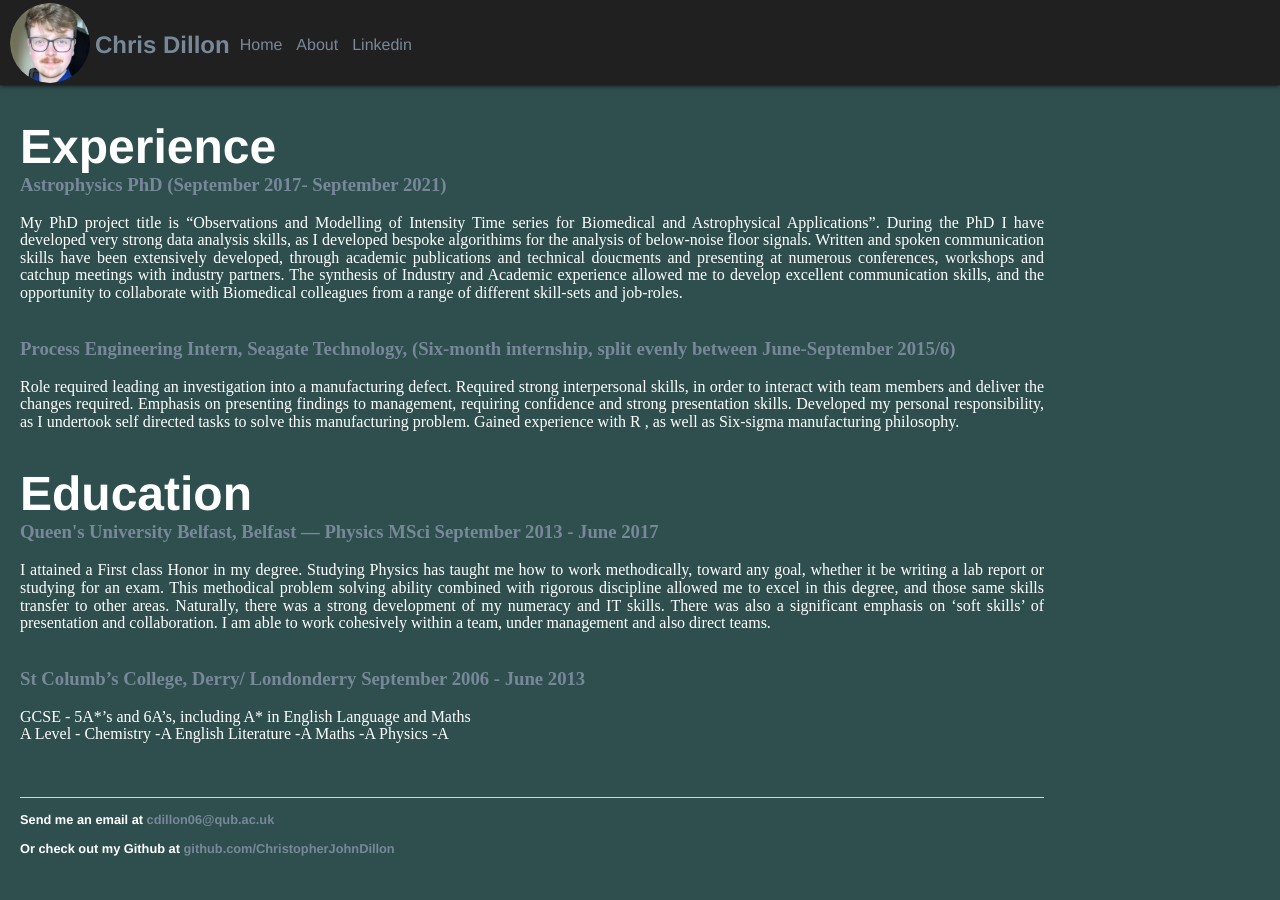
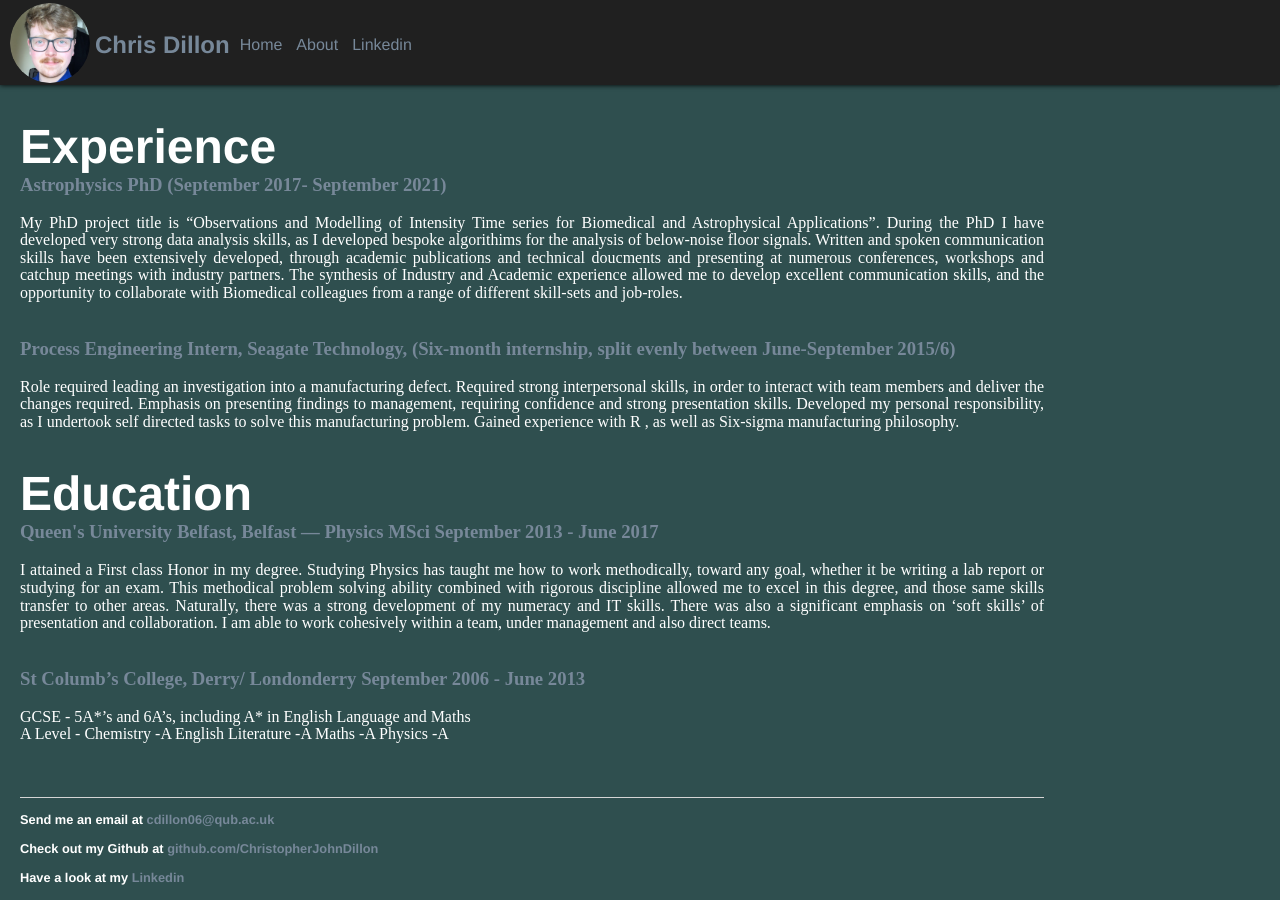
Before and after one commit to ChristopherJohnDillon/ChrisDillon.github.io, a Jekyll site: the page built from index.html, in a window 1280 px wide and 900 px high, scrolled down 557 px. Built offline with Jekyll 4.4.1, drawn with Linux system fonts in a browser that asks for light colours; before the commit the page ends 1428 px from its top, so only the background shows below that.

Commit message:
More links

```diff
--- a/_layouts/default.html
+++ b/_layouts/default.html
@@ -60,7 +60,8 @@
 						<footer>
 				    		<ul>
 				        		<li><p> Send me an email at <a href="mailto:cdillon06@qub.ac.uk">cdillon06@qub.ac.uk</a> </p></li>
-				        		<li><p> Or check out my Github at <a href="https://github.com/ChristopherJohnDillon">github.com/ChristopherJohnDillon</a> </p> </li>
+										<li><p> Check out my Github at <a href="https://github.com/ChristopherJohnDillon">github.com/ChristopherJohnDillon</a> </p> </li>
+										<li><p> Have a look at my  <a href="https://www.linkedin.com/in/chris-dillon-658964208?lipi=urn%3Ali%3Apage%3Ad_flagship3_profile_view_base_contact_details%3BF4yA221TQXa%2BReAQSZ3kvQ%3D%3D">Linkedin</a> </p> </li>
 							</ul>
 						</footer>
 
```
